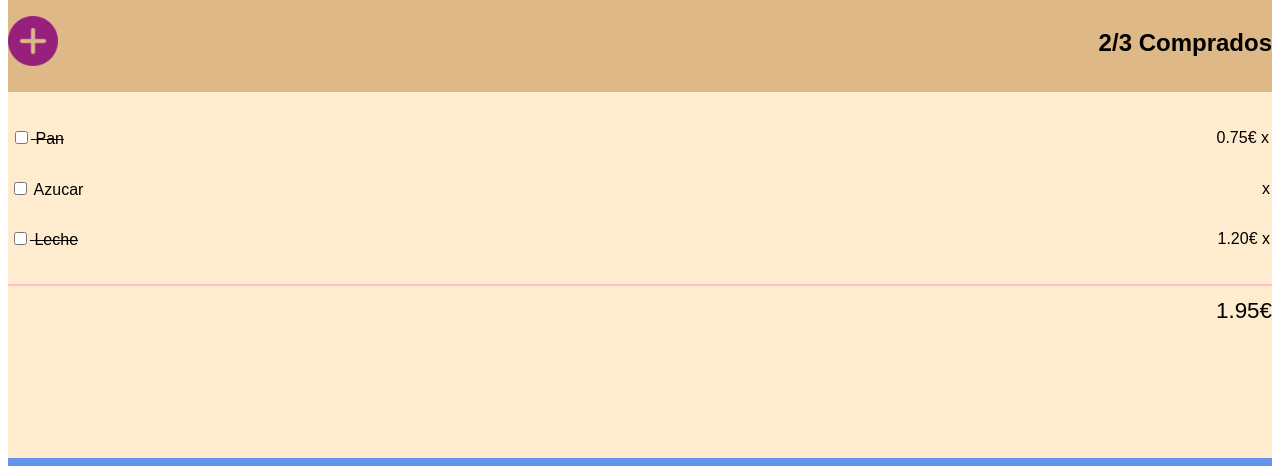
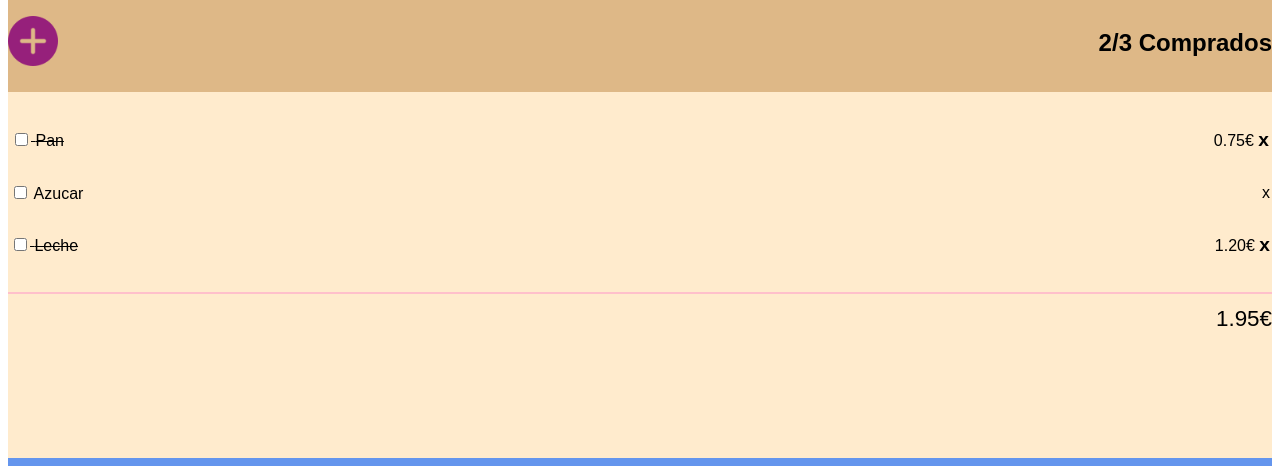
Before and after one commit to Jbar91/202301-W1CH3-Joseba-Ibarlucea, a website: page index.html in a window 1280 px wide. Shown: the part 70-536 px from the top of the page. Drawn offline with Linux system fonts and the light colour scheme.

Commit message:
Fix styles on x button

```diff
--- a/css/style.css
+++ b/css/style.css
@@ -76,9 +76,17 @@ main > section:nth-child(2) > div:hover {
 main > section:nth-child(2) > div:nth-child(1) > span:nth-child(1) {
   text-decoration: line-through;
 }
+main > section:nth-child(2) > div:nth-child(1) > span:nth-child(2) > p > span {
+  font-weight: bold;
+  font-size: larger;
+}
 
 main > section:nth-child(2) > div:nth-child(3) > span:nth-child(1) {
   text-decoration: line-through;
+}
+main > section:nth-child(2) > div:nth-child(3) > span:nth-child(2) > p > span {
+  font-weight: bold;
+  font-size: larger;
 }
 
 main > section:nth-child(2) > div:nth-child(2) {
```
